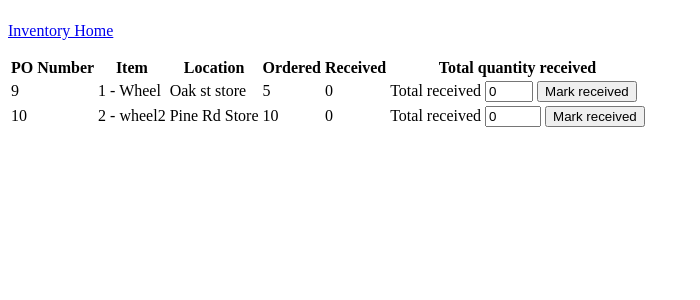
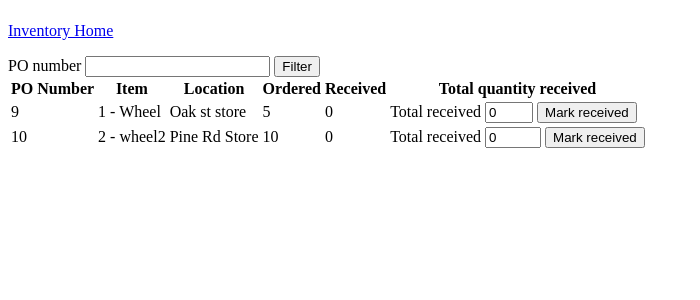
Before and after one commit to Yessica-C/CSCE4350, a Django app: page /inventory/receiving/ in a window 1280 px wide. Shown: the part 58-358 px from the top of the page, without its empty margins (0-700 px from the left). Run offline with Django 5.2, Linux system fonts and the light colour scheme; data comes from the database, SQL or seed files in the repository; both versions use the stored data as it was after the commit.

Commit message:
view filtering for POs and receivings

```diff
--- a/projectdir/auto_store/inventory/templates/inventory/receiving.html
+++ b/projectdir/auto_store/inventory/templates/inventory/receiving.html
@@ -10,6 +10,14 @@
 		<h1>Receiving</h1>
 	</header>
 	<p><a href="{% url 'inventory_homepage' %}">Inventory Home</a></p>
+	<form method="get">
+		<label for="po-number">PO number</label>
+		<input id="po-number" type="number" name="po_num" min="1" value="{{ po_number }}">
+		<button type="submit">Filter</button>
+		{% if po_number %}
+			<a href="{% url 'receiving' %}">Clear filter</a>
+		{% endif %}
+	</form>
 	{% if error_message %}
 		<p role="alert">{{ error_message }}</p>
 	{% endif %}
@@ -36,6 +44,9 @@
 				<td>
 					<form method="post">
 						{% csrf_token %}
+						{% if po_number %}
+						<input type="hidden" name="po_num" value="{{ po_number }}">
+						{% endif %}
 						<input type="hidden" name="entry_id" value="{{ entry.id }}">
 						<label for="received-{{ entry.id }}">Total received</label>
 						<input id="received-{{ entry.id }}" type="number" name="quantity_received"
--- a/projectdir/auto_store/inventory/views.py
+++ b/projectdir/auto_store/inventory/views.py
@@ -35,15 +35,27 @@ def all_items(request):
     return render(request, 'inventory/all_items.html', {'table': table})
 
 def all_pos(request):
-    #get each PO, return table of relevant information
+    statuses = ['Unposted', 'Open', 'Complete']
+    selected_statuses = [
+        status for status in request.GET.getlist('status')
+        if status in statuses
+    ]
+    purchase_orders = Purchase_Order.objects.all()
+    if selected_statuses:
+        purchase_orders = purchase_orders.filter(status__in=selected_statuses)
+
     table = []
-    for po in Purchase_Order.objects.all():
+    for po in purchase_orders:
         table.append({
             'po_num': po.po_num,
             'date': po.order_date,
             'status': po.status
         })
-    return render(request, 'inventory/all_pos.html', {'table': table})
+    return render(request, 'inventory/all_pos.html', {
+        'table': table,
+        'statuses': statuses,
+        'selected_statuses': selected_statuses,
+    })
 
 def delete_po(request, po_num):
     po = get_object_or_404(Purchase_Order, po_num=po_num)
@@ -163,6 +175,17 @@ def po_zoom(request, po_num):
     return render(request, 'inventory/po_zoom.html', {'po_object': po_object, 'po_table': po_table})
 
 def receiving(request):
+    po_number = (request.GET.get('po_num') or request.POST.get('po_num', '')).strip()
+    entries = Purchase_Order_Data.objects.filter(
+        quantity_received__lt=F('quantity_ordered')
+    ).select_related('item_id', 'location_id', 'po_num')
+
+    if po_number:
+        try:
+            entries = entries.filter(po_num_id=int(po_number))
+        except ValueError:
+            entries = entries.none()
+
     if request.method == 'POST':
         entry = get_object_or_404(
             Purchase_Order_Data.objects.select_related('item_id', 'location_id', 'po_num'),
@@ -174,11 +197,9 @@ def receiving(request):
             total_received = -1
 
         if total_received < 0 or total_received > entry.quantity_ordered:
-            entries = Purchase_Order_Data.objects.filter(
-                quantity_received__lt=F('quantity_ordered')
-            ).select_related('item_id', 'location_id', 'po_num')
             return render(request, 'inventory/receiving.html', {
                 'entries': entries,
+                'po_number': po_number,
                 'error_message': 'Received quantity must be between 0 and the ordered quantity.',
             }, status=400)
 
@@ -203,9 +224,11 @@ def receiving(request):
             ).exists():
                 entry.po_num.status = 'Complete'
                 entry.po_num.save(update_fields=['status'])
+        if po_number:
+            return redirect(f'/inventory/receiving/?po_num={po_number}')
         return redirect('receiving')
 
-    entries = Purchase_Order_Data.objects.filter(
-        quantity_received__lt=F('quantity_ordered')
-    ).select_related('item_id', 'location_id', 'po_num')
-    return render(request, 'inventory/receiving.html', {'entries': entries})
+    return render(request, 'inventory/receiving.html', {
+        'entries': entries,
+        'po_number': po_number,
+    })
```
Also changed, not shown: projectdir/auto_store/inventory/templates/inventory/all_pos.html (+14 -0 lines), projectdir/auto_store/inventory/tests.py (+30 -0 lines), projectdir/auto_store/db.sqlite3.
